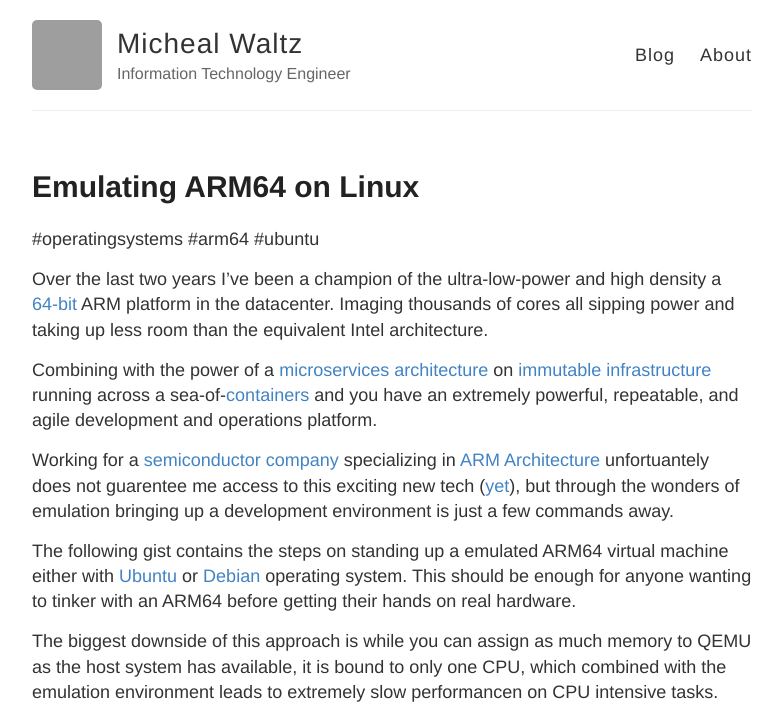
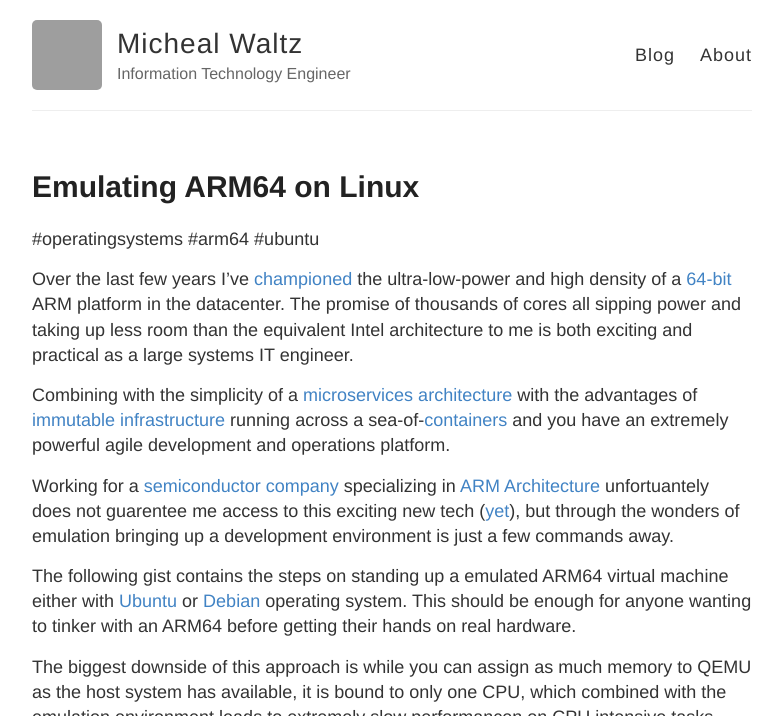
Before and after one commit to ecliptik/ecliptik.github.io, a Jekyll site: the page built from _posts/2015-8-28-Emulating-ARM64-on-Linux.md, in a window 1280 px wide, cut to the strip 0-716 px from the top of the page. Shown: the whole strip, without its empty margins (248-1030 px from the left). Built offline with Jekyll 4.4.1, drawn with Linux system fonts in a browser that asks for light colours; Markdown is read by kramdown in place of the engine named in the settings; grey boxes are pictures that could not be loaded.

Commit message:
wordsmith

```diff
--- a/_posts/2015-8-28-Emulating-ARM64-on-Linux.md
+++ b/_posts/2015-8-28-Emulating-ARM64-on-Linux.md
@@ -5,9 +5,9 @@ categories: [operatingsystems]
 tags: [operatingsystems, arm64, ubuntu]
 ---
 
-Over the last two years I've been a champion of the ultra-low-power and high density a [64-bit](ttp://www.arm.com/products/processors/armv8-architecture.ph) ARM platform in the datacenter. Imaging thousands of cores all sipping power and taking up less room than the equivalent Intel architecture.
+Over the last few years I've [championed](https://www.google.com/search?q=micheal+waltz+arm64) the ultra-low-power and high density of a [64-bit](ttp://www.arm.com/products/processors/armv8-architecture.ph) ARM platform in the datacenter. The promise of thousands of cores all sipping power and taking up less room than the equivalent Intel architecture to me is both exciting and practical as a large systems IT engineer.
 
-Combining with the power of a [microservices architecture](http://microservices.io/) on [immutable infrastructure](http://chadfowler.com/blog/2013/06/23/immutable-deployments/) running across a sea-of-[containers](https://www.docker.com) and you have an extremely powerful, repeatable, and  agile development and operations platform.
+Combining with the simplicity of a [microservices architecture](http://microservices.io/) with the advantages of [immutable infrastructure](http://chadfowler.com/blog/2013/06/23/immutable-deployments/) running across a sea-of-[containers](https://www.docker.com) and you have an extremely powerful agile development and operations platform.
 
 Working for a [semiconductor company](https://www.qualcomm.com/) specializing in [ARM Architecture](https://en.wikipedia.org/wiki/ARM_architecture) unfortuantely does not guarentee me access to this exciting new tech ([yet](http://www.extremetech.com/computing/194701-qualcomm-will-enter-arm-server-market-with-major-partners-broad-solutions)), but through the wonders of emulation bringing up a development environment is just a few commands away.
 
```
